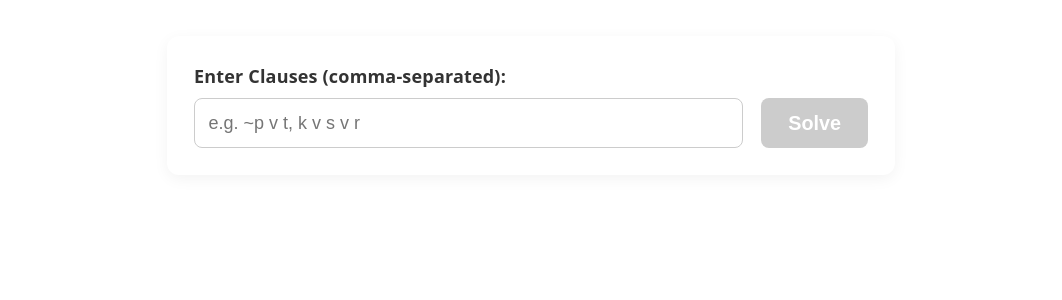
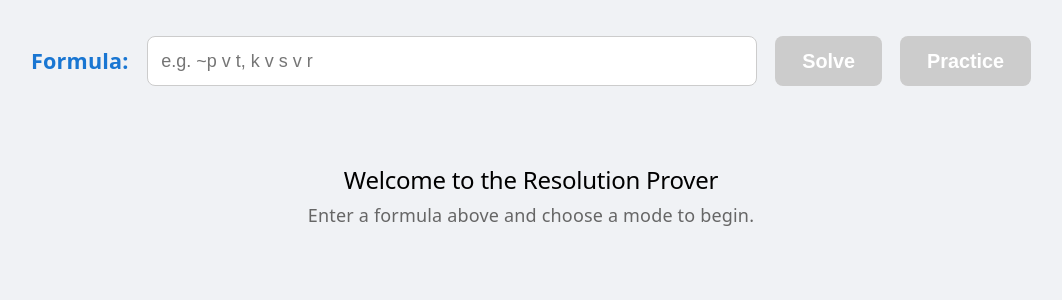
Before and after one commit to katapl/resolution-method-tool, a React (Vite) app: page / in a window 1280 px wide. Shown: the top 300 px of the page, without its empty margins (109-1171 px from the left). Built offline with nearby package versions, Linux system fonts and the light colour scheme.

Commit message:
added state management for different app modes

```diff
--- a/src/App.tsx
+++ b/src/App.tsx
@@ -1,8 +1,48 @@
 import ProofTimeline from "./components/ProofTimeline.tsx";
+import SandboxCanvas from "./components/SandboxCanvas"
+import { useState } from 'react';
+import FormulaInput from "./components/FormulaInput"
+
+type AppMode = 'IDLE' | 'SOLVE' | 'PRACTICE';
 
 function App() {
+    const [mode, setMode] = useState<AppMode>('IDLE');
+    const [startingClauses, setStartingClauses] = useState<Clause[]>([]);
+
+    const handleSolve = (clauses: Clause[]) => {
+        setStartingClauses(clauses);
+        setMode('SOLVE');
+    };
+
+    const handlePractice = (clauses: Clause[]) => {
+        setStartingClauses(clauses);
+        setMode('PRACTICE');
+    };
+
     return (
-            <ProofTimeline/>
+        <div style={{ backgroundColor: '#f0f2f5', minHeight: '100vh', padding: '2rem' }}>
+
+            <FormulaInput
+                onSolve={handleSolve}
+                onPractice={handlePractice}
+            />
+
+            {mode === 'IDLE' && (
+                <div style={{ textAlign: 'center', color: '#666', marginTop: '10vh' }}>
+                    <h2 style={{ color: 'black'}}>Welcome to the Resolution Prover</h2>
+                    <p>Enter a formula above and choose a mode to begin.</p>
+                </div>
+            )}
+
+            {mode === 'SOLVE' && (
+                <ProofTimeline key={`auto-${startingClauses.length}`} initialClauses={startingClauses} />
+            )}
+
+            {mode === 'PRACTICE' && (
+                <SandboxCanvas key={`sandbox-${startingClauses.length}`} initialClauses={startingClauses} />
+            )}
+
+        </div>
     );
 }
 export default App;
--- a/src/components/FormulaInput.tsx
+++ b/src/components/FormulaInput.tsx
@@ -4,13 +4,14 @@ import type {Clause} from "../engine/types.ts";
 
 interface FormulaInputProps {
     onSolve: (clauses: Clause[]) => void;
+    onPractice: (clauses: Clause[]) => void;
     disabled?: boolean;
 }
 
-export default function FormulaInput({ onSolve, disabled }: FormulaInputProps) {
+export default function FormulaInput({ onSolve, onPractice, disabled }: FormulaInputProps) {
     const [inputValue, setInputValue] = useState("");
 
-    const handleSubmit = (e: React.FormEvent) => {
+    const handleSolve = (e: React.FormEvent) => {
         e.preventDefault();
         if (!inputValue.trim()) return;
 
@@ -18,25 +19,30 @@ export default function FormulaInput({ onSolve, disabled }: FormulaInputProps) {
         onSolve(parsedClauses);
     };
 
+    const handlePractice = (e: React.FormEvent) => {
+        e.preventDefault();
+        if (!inputValue.trim()) return;
+
+        const parsedClauses = parseFormulaToClauses(inputValue);
+        onPractice(parsedClauses);
+    };
+
     return (
-        <form
-            onSubmit={handleSubmit}
-            style={{ background: '#fff', padding: '1.5rem', borderRadius: '12px', boxShadow: '0 4px 15px rgba(0,0,0,0.05)' }}
-        >
-            <label style={{ display: 'block', marginBottom: '0.5rem', fontWeight: 'bold', color: '#333' }}>
-                Enter Clauses (comma-separated):
-            </label>
-            <div style={{ display: 'flex', gap: '1rem' }}>
+        <div style={{ display: 'flex', alignItems: 'center', gap: '1rem', maxWidth: '1000px', margin: '0 auto' }}>
+
+            <div style={{ fontWeight: 'bold', fontSize: '1.2rem', color: '#1976d2', whiteSpace: 'nowrap' }}>
+                Formula:
+            </div>
                 <input
                     type="text"
                     value={inputValue}
                     onChange={(e) => setInputValue(e.target.value)}
                     placeholder="e.g. ~p v t, k v s v r"
                     disabled={disabled}
-                    style={{ flex: 1, padding: '0.75rem', borderRadius: '8px', border: '1px solid #ccc', fontSize: '1rem' }}
+                    style={{ flex: 1, padding: '0.75rem', borderRadius: '8px', border: '1px solid #ccc', fontSize: '1rem', color: 'black', backgroundColor: '#FFFFFF' }}
                 />
                 <button
-                    type="submit"
+                    onClick={handleSolve}
                     disabled={disabled || !inputValue.trim()}
                     style={{
                         padding: '0.75rem 1.5rem',
@@ -48,7 +54,20 @@ export default function FormulaInput({ onSolve, disabled }: FormulaInputProps) {
                 >
                     Solve
                 </button>
-            </div>
-        </form>
+                <button
+                    type="submit" //?
+                    onClick={handlePractice}
+                    disabled={disabled || !inputValue.trim()}
+                    style={{
+                        padding: '0.75rem 1.5rem',
+                        background: disabled || !inputValue.trim() ? '#ccc' : '#2196f3',
+                        color: 'white', border: 'none', borderRadius: '8px',
+                        fontSize: '1.1rem', fontWeight: 'bold',
+                        cursor: disabled || !inputValue.trim() ? 'not-allowed' : 'pointer'
+                    }}
+                >
+                    Practice
+                </button>
+        </div>
     );
 }
--- a/src/components/ProofTimeline.tsx
+++ b/src/components/ProofTimeline.tsx
@@ -1,13 +1,26 @@
-import {useMemo, useState} from 'react';
+import {useMemo, useState, useEffect} from 'react';
 import { autoSolve, type ProofStep } from '../engine/resolver';
 import StepCanvas from './canvas/StepCanvas';
 import FormulaInput from './FormulaInput';
 import type {Clause} from "../engine/types.ts";
 
-export default function ProofTimeline() {
+interface ProofTimelineProps {
+    initialClauses: Clause[];
+}
+
+export default function ProofTimeline({ initialClauses }: ProofTimelineProps) {
     const [fullHistory, setFullHistory] = useState<ProofStep[]>([]);
     const [visibleStepCount, setVisibleStepCount] = useState<number>(0);
     const [isCalculated, setIsCalculated] = useState(false);
+
+    useEffect(() => {
+        if (initialClauses.length > 0) {
+            const result = autoSolve(initialClauses);
+            setFullHistory(result.history);
+            setIsCalculated(true);
+            setVisibleStepCount(0);
+        }
+    }, [initialClauses]);
 
     const visibleHistory = useMemo(() => {
         return fullHistory.slice(0, visibleStepCount);
@@ -30,19 +43,12 @@ export default function ProofTimeline() {
         setVisibleStepCount(fullHistory.length);
     };
 
-    const handleReset = () => {
-        setFullHistory([]);
+    const handleRestartSteps = () => {
         setVisibleStepCount(0);
-        setIsCalculated(false);
     };
 
     return (
         <div style={{ maxWidth: '800px', margin: '0 auto', padding: '2rem', display: 'flex', flexDirection: 'column', gap: '2rem' }}>
-
-            <FormulaInput
-                onSolve={handleSolveSubmit}
-                disabled={isCalculated}
-            />
 
             {visibleHistory.map((step) => (
                 <div key={step.stepNumber} style={{ background: '#fff', padding: '1.5rem', borderRadius: '12px', boxShadow: '0 4px 15px rgba(0,0,0,0.05)' }}>
@@ -68,7 +74,7 @@ export default function ProofTimeline() {
                                 fontWeight: 'bold'
                             }}
                         >
-                            {visibleStepCount === fullHistory.length ? "Proof Complete ✓" : "Reveal Next Step ⬇️"}
+                            {visibleStepCount === fullHistory.length ? "Proof Complete" : "Next Step"}
                         </button>
 
                         <button
@@ -79,7 +85,7 @@ export default function ProofTimeline() {
                         </button>
 
                         <button
-                            onClick={handleReset}
+                            onClick={handleRestartSteps}
                             style={{ padding: '0.75rem 1.5rem', background: '#f44336', color: 'white', border: 'none', borderRadius: '8px', fontSize: '1.1rem', cursor: 'pointer' }}
                         >
                             Reset
--- /dev/null
+++ b/src/components/SandboxCanvas.tsx
@@ -0,0 +1,7 @@
+
+export default function SandboxCanvas() {
+    return (
+        <div style={{ maxWidth: '800px', margin: '0 auto', padding: '2rem', display: 'flex', flexDirection: 'column', gap: '2rem' }}>
+        </div>
+    );
+}
```
Also changed, not shown: src/engine/reduction.ts (+34 -10 lines).
